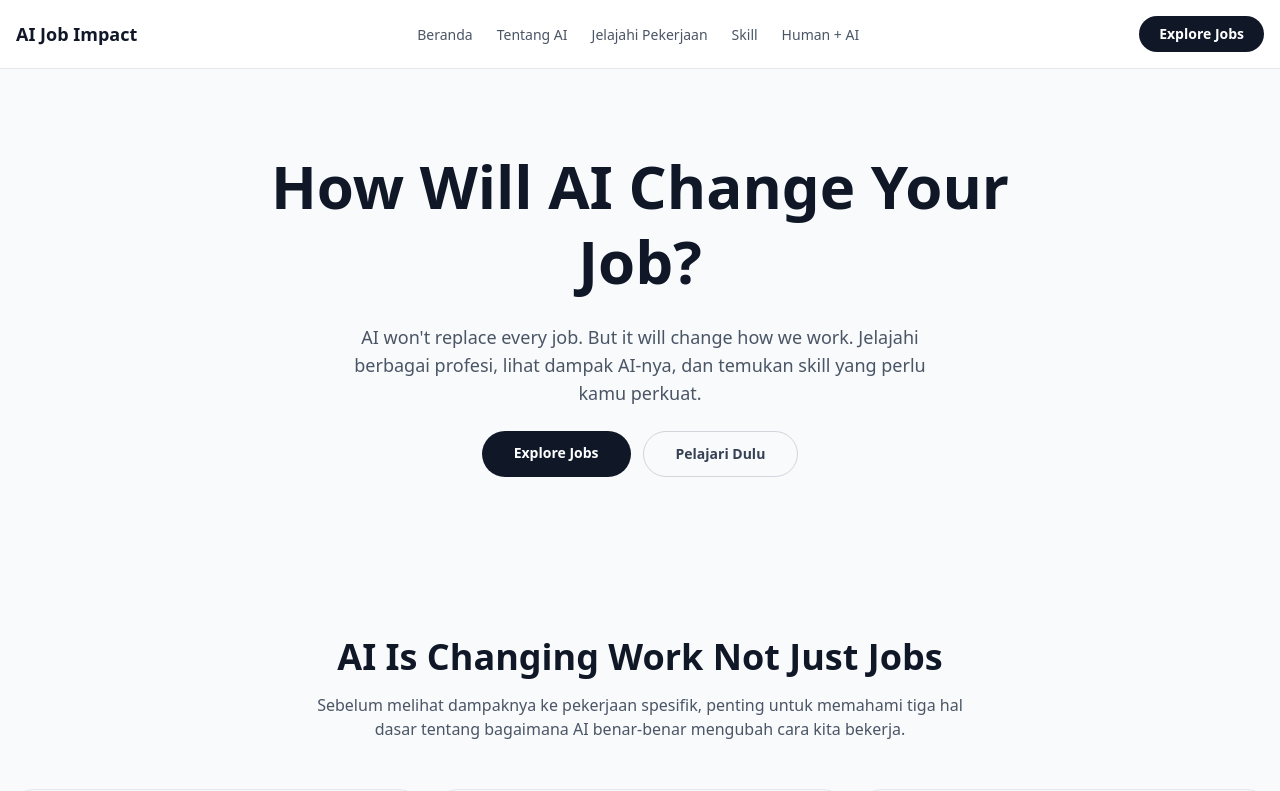
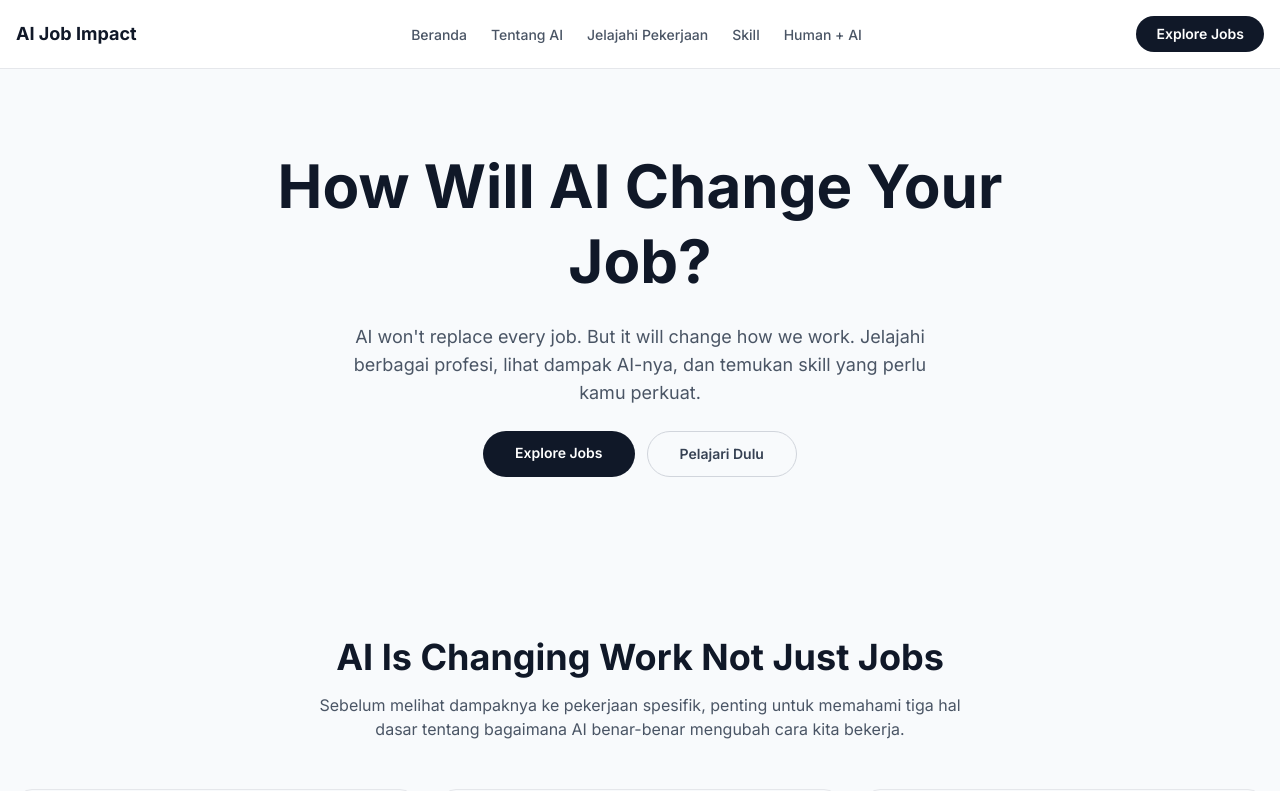
Before and after one commit to kevinazzaky/ai-job, a Next.js app: page / in a window 1280 px wide. Shown: the top 791 px of the page. Built offline with nearby package versions, Linux system fonts and the light colour scheme.

Commit message:
style: apply Inter font and restructure root layout

```diff
--- a/app/layout.tsx
+++ b/app/layout.tsx
@@ -1,7 +1,10 @@
 import type { Metadata } from "next";
+import { Inter } from "next/font/google";
 import "./globals.css";
 import Navbar from "@/src/components/layout/Navbar";
 import Footer from "@/src/components/layout/Footer";
+
+const inter = Inter({ subsets: ["latin"] });
 
 export const metadata: Metadata = {
   title: "AI Job Impact — How AI Is Changing Work",
@@ -16,7 +19,7 @@
 }>) {
   return (
     <html lang="en">
-      <body className="antialiased">
+      <body className={`${inter.className} antialiased`}>
         <Navbar />
         <main>{children}</main>
         <Footer />
```
